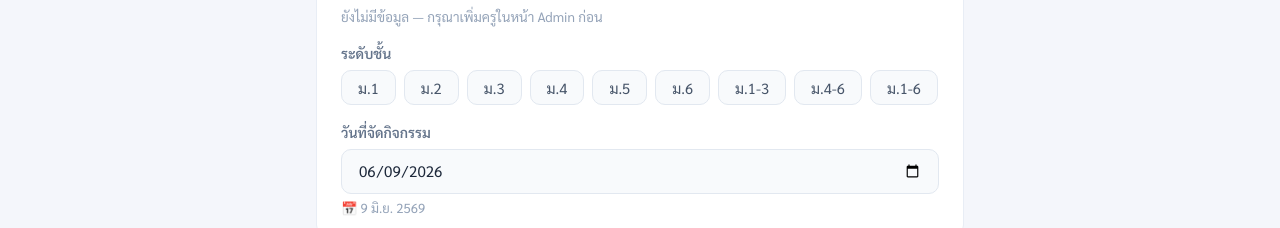
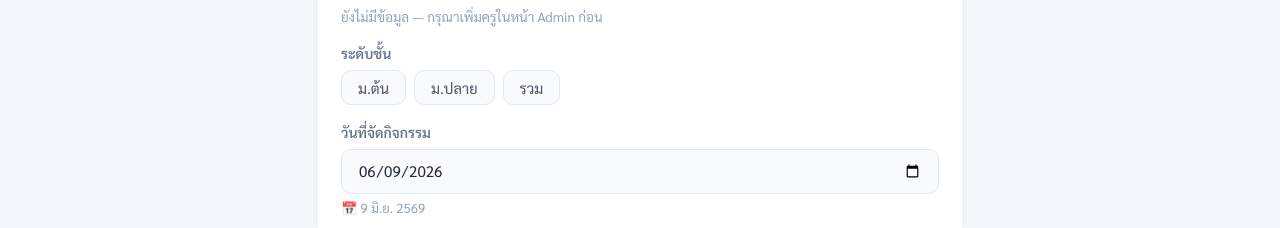
Before and after one commit to Toteyparamee/club-report, a React app: page /report/new in a window 1280 px wide. Shown: the part 308-536 px from the top of the page. Built offline with nearby package versions, Linux system fonts and the light colour scheme; no server answers; the HTML template or start-up script is replaced by a standard one.

Commit message:
fix: update grade levels in ReportForm component

```diff
--- a/src/pages/ReportForm.jsx
+++ b/src/pages/ReportForm.jsx
@@ -2,7 +2,7 @@ import { useState, useEffect } from 'react';
 import { useNavigate } from 'react-router-dom';
 import { getTeachers, getSubjectGroupsFromTeachers, getClubNames, createReport } from '../api';
 
-const GRADE_LEVELS = ['ม.1','ม.2','ม.3','ม.4','ม.5','ม.6','ม.1-3','ม.4-6','ม.1-6'];
+const GRADE_LEVELS = ['ม.ต้น','ม.ปลาย','รวม'];
 
 function ChipGroup({ options, value, onChange, getLabel, getValue }) {
   return (
```
